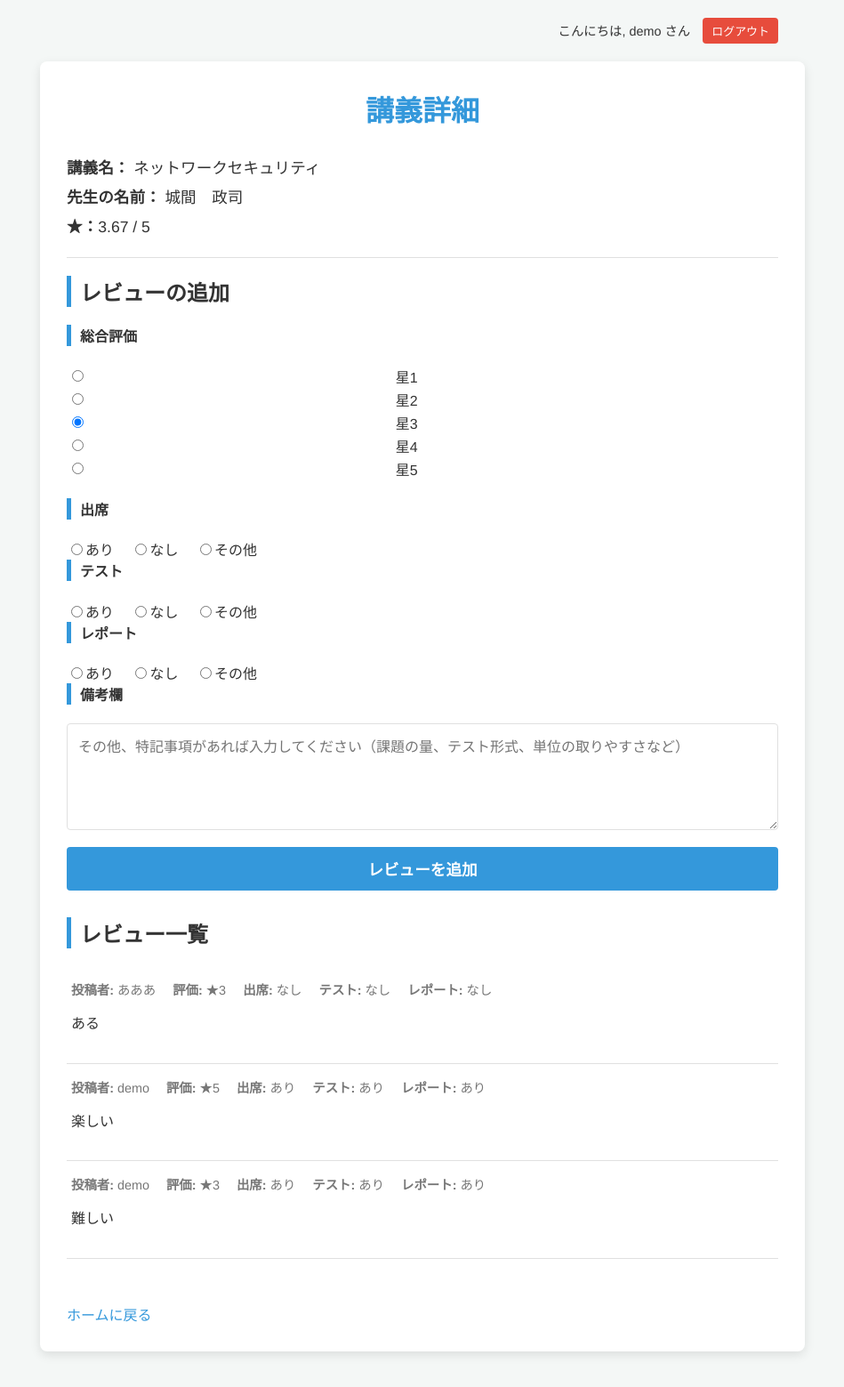
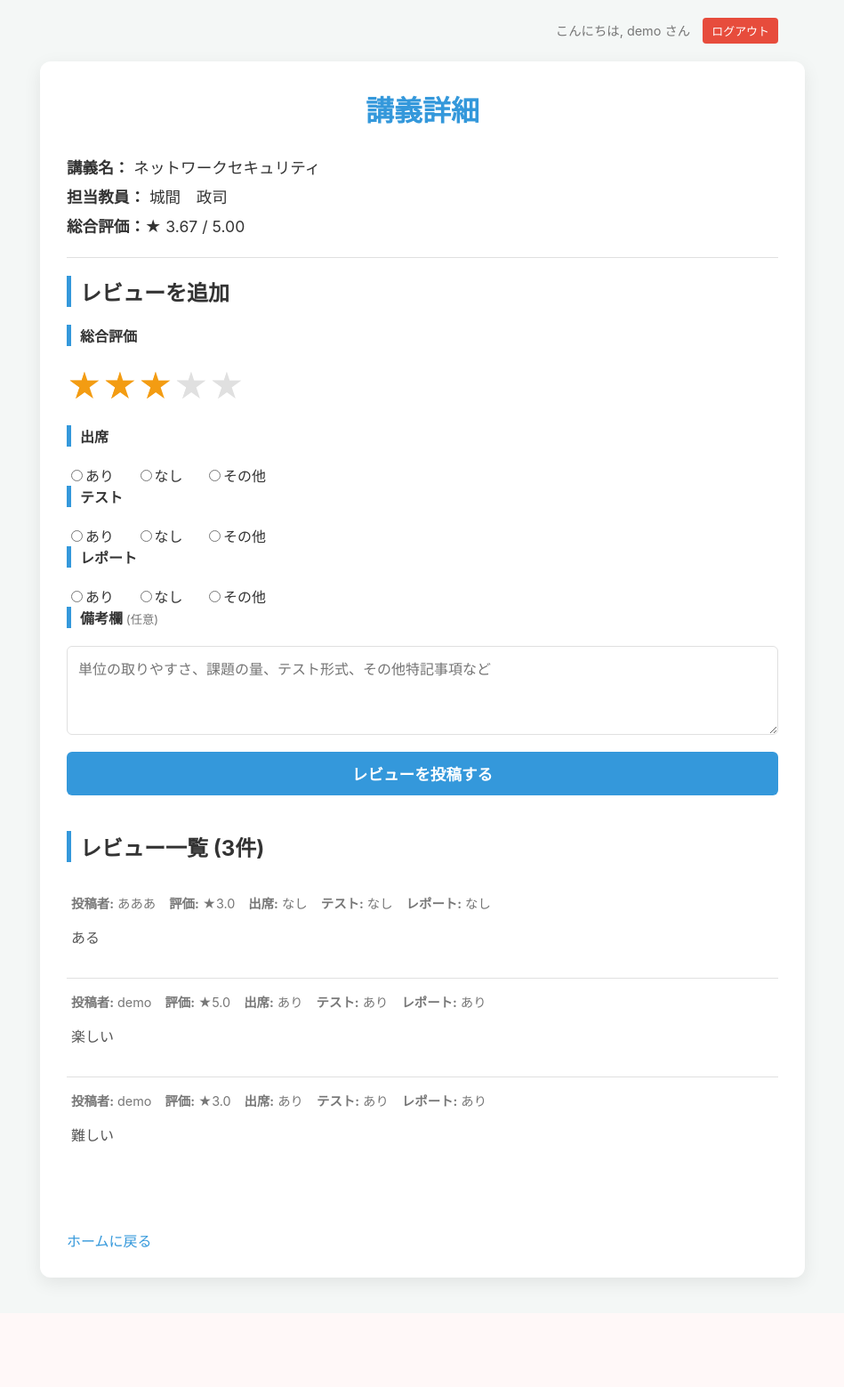
Before and after one commit to KAZUKIKUDA/team_OKIOTP, a Flask app: page /course/1 in a window 1280 px wide. Shown: the whole page at 89% size, without its empty margins (165-1114 px from the left). After the commit the page ends 1455 px from the top, so only its background shows below. Run offline with Flask 3, Linux system fonts and the light colour scheme; a user stored in the database is signed in.

Commit message:
add guest_login

```diff
--- a/lost_flask/app.py
+++ b/lost_flask/app.py
@@ -1,10 +1,11 @@
-# app.py (Scraping feature removed)
+# app.py (Star Rating Update)
 
 from flask import Flask, render_template, request, redirect, url_for, flash
 from flask_sqlalchemy import SQLAlchemy
 from flask_login import LoginManager, UserMixin, login_user, logout_user, login_required, current_user
 from werkzeug.security import generate_password_hash, check_password_hash
 import re
+import uuid
 from itsdangerous import URLSafeTimedSerializer, SignatureExpired, BadTimeSignature
 from flask_mail import Mail, Message
 from config import Config
@@ -21,8 +22,9 @@
 login_manager.init_app(app)
 login_manager.login_view = 'login'
 login_manager.login_message = "このページにアクセスするにはログインしてください。"
+login_manager.login_message_category = "danger"
 
-# --- Database Models (No changes) ---
+# --- Database Models ---
 class User(UserMixin, db.Model):
     id = db.Column(db.Integer, primary_key=True)
     username = db.Column(db.String(150), nullable=False, unique=True)
@@ -39,13 +41,15 @@
     @property
     def star_rating(self):
         if not self.reviews: return "評価なし"
+        # ▼▼▼ Handle float ratings ▼▼▼
         avg = sum(r.rating for r in self.reviews) / len(self.reviews)
         return f"{avg:.2f}"
 
 class Review(db.Model):
     id = db.Column(db.Integer, primary_key=True)
-    review = db.Column(db.Text, nullable=False)
-    rating = db.Column(db.Integer, nullable=False)
+    review = db.Column(db.Text, nullable=True)
+    # ▼▼▼ Changed rating to Float to allow 0.5 increments ▼▼▼
+    rating = db.Column(db.Float, nullable=False)
     attendance = db.Column(db.String(10), nullable=False)
     test = db.Column(db.String(10), nullable=False)
     report = db.Column(db.String(10), nullable=False)
@@ -57,12 +61,7 @@
 def load_user(user_id):
     return User.query.get(int(user_id))
 
-# --- Routes ---
-
-@app.route('/')
-@login_required
-def index():
-    return render_template('top.html')
+# --- Routes (Authentication) ---
 
 @app.route('/register', methods=['GET', 'POST'])
 def register():
@@ -70,24 +69,33 @@
         username = request.form.get('username')
         email = request.form.get('email')
         password = request.form.get('password')
+
         email_pattern = r'^e\d{6}@cs\.u-ryukyu\.ac\.jp$'
         if not re.match(email_pattern, email):
             flash('指定された形式の学内メールアドレスを使用してください。 (例: e235701@cs.u-ryukyu.ac.jp)', 'danger')
             return redirect(url_for('register'))
+
+        if User.query.filter_by(username=username).first():
+            flash('そのユーザー名は既に使用されています。', 'danger')
+            return redirect(url_for('register'))
         if User.query.filter_by(email=email).first():
             flash('このメールアドレスは既に使用されています。', 'danger')
             return redirect(url_for('register'))
+
         hashed_password = generate_password_hash(password, method='pbkdf2:sha256')
         new_user = User(username=username, email=email, password=hashed_password)
         db.session.add(new_user)
         db.session.commit()
+
         token = s.dumps(email, salt='email-confirm-salt')
         confirm_url = url_for('confirm_email', token=token, _external=True)
         html = render_template('email/activate.html', confirm_url=confirm_url)
-        msg = Message('メールアドレスの確認', recipients=[email], html=html)
+        msg = Message('講義レビュー | メールアドレスの確認', recipients=[email], html=html)
         mail.send(msg)
+
         flash('確認メールを送信しました。メール内のリンクをクリックして登録を完了してください。', 'success')
         return redirect(url_for('login'))
+
     return render_template('register.html')
 
 @app.route('/confirm_email/<token>')
@@ -97,13 +105,15 @@
     except (SignatureExpired, BadTimeSignature):
         flash('認証リンクが無効か、有効期限が切れています。', 'danger')
         return redirect(url_for('register'))
-    user = User.query.filter_by(email=email).first_or_404()
+
+    user = User.query.filter_by(email=email).first_or_4_04()
     if user.is_verified:
-        flash('このアカウントは既に認証済みです。', 'success')
+        flash('このアカウントは既に認証済みです。', 'info')
     else:
         user.is_verified = True
         db.session.commit()
         flash('メール認証が完了しました。ログインしてください。', 'success')
+
     return redirect(url_for('login'))
 
 @app.route('/login', methods=['GET', 'POST'])
@@ -112,15 +122,49 @@
         email = request.form.get('email')
         password = request.form.get('password')
         user = User.query.filter_by(email=email).first()
+
         if not user or not check_password_hash(user.password, password):
             flash('メールアドレスまたはパスワードが正しくありません。', 'danger')
             return redirect(url_for('login'))
+
         if not user.is_verified:
-            flash('アカウントがまだ認証されていません。送信されたメールを確認してください。', 'danger')
+            flash('アカウントがまだ認証されていません。送信されたメールを確認してください。', 'warning')
             return redirect(url_for('login'))
+
         login_user(user)
         return redirect(url_for('index'))
+
     return render_template('login.html')
+
+@app.route('/guest_login', methods=['GET', 'POST'])
+def guest_login():
+    if request.method == 'POST':
+        username = request.form.get('username')
+        if not username:
+            flash('お名前を入力してください。', 'danger')
+            return redirect(url_for('guest_login'))
+
+        if User.query.filter_by(username=username).first():
+            flash('その名前は登録済みのユーザーが使用しています。別の名前を入力してください。', 'danger')
+            return redirect(url_for('guest_login'))
+
+        guest_email = f"guest_{uuid.uuid4().hex}@demo.com"
+        hashed_password = generate_password_hash(f"guest_pw_{uuid.uuid4().hex}")
+
+        new_guest_user = User(
+            username=username,
+            email=guest_email,
+            password=hashed_password,
+            is_verified=True
+        )
+        db.session.add(new_guest_user)
+        db.session.commit()
+
+        login_user(new_guest_user)
+        flash(f'{username}さんとしてゲストログインしました。', 'success')
+        return redirect(url_for('index'))
+
+    return render_template('guest_login.html')
 
 @app.route('/logout')
 @login_required
@@ -128,25 +172,30 @@
     logout_user()
     return redirect(url_for('login'))
 
+# --- Routes (Core App) ---
+
+@app.route('/')
+@login_required
+def index():
+    return render_template('top.html')
+
 @app.route('/add', methods=['POST'])
 @login_required
 def add_course():
     name = request.form.get('name')
     teacher = request.form.get('teacher')
     if not name or not teacher:
-        flash('講義名と先生の名前を入力してください。', 'error')
+        flash('講義名と先生の名前を入力してください。', 'danger')
         return redirect(url_for('index'))
     existing_course = Course.query.filter_by(name=name).first()
     if existing_course:
-        flash('この講義は既に登録されています。', 'error')
+        flash('この講義は既に登録されています。', 'info')
         return redirect(url_for('index'))
     new_course = Course(name=name, teacher=teacher)
     db.session.add(new_course)
     db.session.commit()
     flash('講義を登録しました。レビューを追加してください。', 'success')
     return redirect(url_for('course_detail', id=new_course.id))
-
-# ▼▼▼ The /add_from_syllabus route has been removed. ▼▼▼
 
 @app.route('/search', methods=['POST'])
 @login_required
@@ -161,7 +210,7 @@
                 Course.teacher.like(f'%{search_term}%')
             )
         ).all()
-    return render_template('search.html', results=results)
+    return render_template('search.html', results=results, search_term=search_term)
 
 @app.route('/course/<int:id>')
 @login_required
@@ -173,17 +222,26 @@
 @login_required
 def add_review(id):
     course = Course.query.get_or_404(id)
-    review_text = request.form.get('review')
+    # ▼▼▼ Get rating from form and convert to float ▼▼▼
     rating = request.form.get('rating')
     attendance = request.form.get('attendance')
     test = request.form.get('test')
     report = request.form.get('report')
+    review_text = request.form.get('review')
+
     if not all([rating, attendance, test, report]):
-        flash('評価、出欠、テスト、レポートの項目はすべて入力してください。', 'error')
+        flash('評価、出欠、テスト、レポートの項目は必須です。', 'danger')
         return redirect(url_for('course_detail', id=id))
+
     new_review = Review(
-        review=review_text, rating=int(rating), attendance=attendance,
-        test=test, report=report, course_id=course.id, author=current_user
+        # ▼▼▼ Store rating as a float ▼▼▼
+        rating=float(rating),
+        attendance=attendance,
+        test=test,
+        report=report,
+        review=review_text,
+        course_id=course.id,
+        author=current_user
     )
     db.session.add(new_review)
     db.session.commit()
--- a/lost_flask/static/style.css
+++ b/lost_flask/static/style.css
@@ -1,23 +1,27 @@
-/* static/style.css */
+/* static/style.css (Complete Version) */
 
-/* --- 基本設定 & 変数 --- */
+/* --- CSS Variables & Basic Setup --- */
 :root {
     --primary-color: #3498db;
     --primary-hover-color: #2980b9;
     --success-color: #2ecc71;
     --success-hover-color: #27ae60;
     --danger-color: #e74c3c;
+    --warning-color: #f39c12; /* For star rating */
+    --info-color: #3498db;
+    --guest-color: #95a5a6;
+    --guest-hover-color: #7f8c8d;
     --bg-color: #f4f7f6;
     --text-color: #333;
     --light-text-color: #777;
     --border-color: #e0e0e0;
     --card-bg-color: #ffffff;
-    --shadow-color: rgba(0, 0, 0, 0.1);
+    --shadow-color: rgba(0, 0, 0, 0.08);
 }
 
-/* --- 全体スタイル --- */
+/* --- General Styles --- */
 body {
-    font-family: 'Helvetica Neue', Arial, 'Hiragino Kaku Gothic ProN', 'Hiragino Sans', Meiryo, sans-serif;
+    font-family: -apple-system, BlinkMacSystemFont, 'Helvetica Neue', Arial, 'Hiragino Kaku Gothic ProN', 'Hiragino Sans', Meiryo, sans-serif;
     background-color: var(--bg-color);
     color: var(--text-color);
     margin: 0;
@@ -30,31 +34,34 @@
     margin: 20px auto;
     background: var(--card-bg-color);
     padding: 30px;
-    border-radius: 8px;
-    box-shadow: 0 4px 12px var(--shadow-color);
+    border-radius: 12px;
+    box-shadow: 0 6px 20px var(--shadow-color);
 }
 
 a {
     color: var(--primary-color);
     text-decoration: none;
+    transition: color 0.2s;
 }
 a:hover {
+    color: var(--primary-hover-color);
     text-decoration: underline;
 }
 
 hr {
     border: none;
     border-top: 1px solid var(--border-color);
-    margin: 20px 0;
+    margin: 30px 0;
 }
 
-/* --- ヘッダー --- */
+/* --- Headers --- */
 .user-header {
     max-width: 800px;
     margin: 0 auto 10px;
     padding: 0 10px;
     text-align: right;
     font-size: 0.9em;
+    color: var(--light-text-color);
 }
 
 .main-header {
@@ -75,13 +83,22 @@
     padding: 12px;
     margin-bottom: 15px;
     border: 1px solid var(--border-color);
-    border-radius: 4px;
+    border-radius: 6px;
     box-sizing: border-box;
     font-size: 1em;
+    transition: border-color 0.2s, box-shadow 0.2s;
+}
+input[type="text"]:focus,
+input[type="email"]:focus,
+input[type="password"]:focus,
+textarea:focus {
+    outline: none;
+    border-color: var(--primary-color);
+    box-shadow: 0 0 0 3px rgba(52, 152, 219, 0.2);
 }
 textarea {
     resize: vertical;
-    min-height: 120px;
+    min-height: 100px;
 }
 
 .btn {
@@ -89,15 +106,18 @@
     padding: 12px;
     color: #fff;
     border: none;
-    border-radius: 4px;
+    border-radius: 6px;
     cursor: pointer;
     font-size: 1.1em;
     font-weight: bold;
-    transition: background-color 0.3s;
+    transition: background-color 0.2s;
     background-color: var(--primary-color);
+    text-decoration: none !important;
+    box-sizing: border-box; /* For layout consistency */
 }
 .btn:hover {
     background-color: var(--primary-hover-color);
+    text-decoration: none !important;
 }
 
 .btn-logout {
@@ -170,46 +203,100 @@
     margin: 8px 0;
     font-size: 1.1em;
 }
-
 section {
-    margin-bottom: 30px;
+    margin-bottom: 40px;
 }
 section h2, section h4 {
     margin-top: 0;
     border-left: 5px solid var(--primary-color);
     padding-left: 10px;
+    margin-bottom: 20px;
 }
-
-.rating-table, .review-table {
+.review-table, .search-results-table {
     width: 100%;
     border-collapse: collapse;
     margin-bottom: 20px;
 }
-.review-table tr {
+.review-table tr:not(:last-child) {
     border-bottom: 1px solid var(--border-color);
 }
-.review-table td {
+.review-table td, .search-results-table td {
     padding: 15px 5px;
 }
-
+.search-results-table th {
+    padding: 12px 5px;
+    text-align: left;
+    background-color: var(--bg-color);
+    border-bottom: 2px solid var(--primary-color);
+}
+.search-results-table tr:hover {
+    background-color: #f9f9f9;
+}
 .review-meta {
     font-size: 0.9em;
     color: var(--light-text-color);
     margin-bottom: 10px;
+    display: flex;
+    flex-wrap: wrap;
+    gap: 15px;
 }
 .review-meta span {
-    margin-right: 15px;
+    white-space: nowrap;
 }
 .review-text {
-    line-height: 1.6;
-    white-space: pre-wrap; /* 改行を保持 */
+    line-height: 1.7;
+    white-space: pre-wrap;
+    color: #555;
 }
-
 .radio-group label {
-    margin-right: 15px;
+    margin-right: 20px;
 }
-
 .back-link {
     display: inline-block;
     margin-top: 20px;
 }
+
+/* --- Interactive Star Rating (Final Version) --- */
+.star-rating-input {
+    display: flex;
+    flex-direction: row-reverse;
+    justify-content: flex-end;
+    font-size: 2.5em;
+    margin-bottom: 20px;
+}
+
+.star-rating-input input {
+    display: none;
+}
+
+.star-rating-input .star {
+    position: relative;
+    display: block;
+    width: 1em;
+    cursor: pointer;
+    color: #e0e0e0;
+    transition: color 0.2s;
+}
+
+.star-rating-input .star.half {
+    width: 0.5em;
+    overflow: hidden;
+}
+
+.star-rating-input .star.half-right {
+    width: 0.5em;
+    overflow: hidden;
+    direction: rtl;
+}
+
+.star-rating-input .star.half::before {
+    content: '★';
+    position: absolute;
+    width: 1em;
+}
+
+.star-rating-input label:hover,
+.star-rating-input label:hover ~ label,
+.star-rating-input input:checked ~ label {
+    color: var(--warning-color);
+}
--- a/lost_flask/templates/detail.html
+++ b/lost_flask/templates/detail.html
@@ -15,14 +15,7 @@
         <header class="main-header">
             <h1>講義詳細</h1>
         </header>
-        <section class="course-info">
-            <p><strong>講義名：</strong> {{ course.name }}</p>
-            <p><strong>先生の名前：</strong> {{ course.teacher }}</p>
-            <p><strong>★：</strong>{{ course.star_rating }} / 5</p>
-        </section>
 
-        <section>
-            <h2>レビューの追加</h2>
         {% with messages = get_flashed_messages(with_categories=true) %}
             {% if messages %}
               {% for category, message in messages %}
@@ -30,20 +23,33 @@
               {% endfor %}
             {% endif %}
         {% endwith %}
+
+        <section class="course-info">
+            <p><strong>講義名：</strong> {{ course.name }}</p>
+            <p><strong>担当教員：</strong> {{ course.teacher }}</p>
+            <p><strong>総合評価：</strong>★ {{ course.star_rating }} / 5.00</p>
+        </section>
+
+        <section>
+            <h2>レビューを追加</h2>
             <form action="{{ url_for('add_review', id=course.id) }}" method="post">
-                <!-- ▼▼▼ 自由入力欄はここから削除 ▼▼▼ -->
 
                 <h4>総合評価</h4>
-                <table class="rating-table">
-                    {% for i in range(1, 6) %}
-                    <tr>
-                        <td><input type="radio" id="star{{i}}" name="rating" value="{{i}}" {% if i == 3 %}checked{% endif %}></td>
-                        <td><label for="star{{i}}">星{{i}}</label></td>
-                    </tr>
-                    {% endfor %}
-                </table>
+                <!-- ▼▼▼ Final Corrected Star Rating HTML ▼▼▼ -->
+                <div class="star-rating-input">
+                    <input type="radio" id="rating-5" name="rating" value="5.0" required><label class="star half-right" for="rating-5">★</label>
+                    <input type="radio" id="rating-4.5" name="rating" value="4.5"><label class="star half" for="rating-4.5">★</label>
+                    <input type="radio" id="rating-4" name="rating" value="4.0"><label class="star half-right" for="rating-4">★</label>
+                    <input type="radio" id="rating-3.5" name="rating" value="3.5"><label class="star half" for="rating-3.5">★</label>
+                    <input type="radio" id="rating-3" name="rating" value="3.0" checked><label class="star half-right" for="rating-3">★</label>
+                    <input type="radio" id="rating-2.5" name="rating" value="2.5"><label class="star half" for="rating-2.5">★</label>
+                    <input type="radio" id="rating-2" name="rating" value="2.0"><label class="star half-right" for="rating-2">★</label>
+                    <input type="radio" id="rating-1.5" name="rating" value="1.5"><label class="star half" for="rating-1.5">★</label>
+                    <input type="radio" id="rating-1" name="rating" value="1.0"><label class="star half-right" for="rating-1">★</label>
+                    <input type="radio" id="rating-0.5" name="rating" value="0.5"><label class="star half" for="rating-0.5">★</label>
+                </div>
+                <!-- ▲▲▲▲▲▲▲▲▲▲▲▲▲▲▲▲▲▲▲▲▲▲▲▲▲▲▲▲▲▲▲ -->
 
-                <div class="review-options">
                 <h4>出席</h4>
                 <div class="radio-group">
                     <label><input type="radio" name="attendance" value="あり" required>あり</label>
@@ -64,18 +70,16 @@
                     <label><input type="radio" name="report" value="なし">なし</label>
                     <label><input type="radio" name="report" value="その他">その他</label>
                 </div>
-                </div>
 
-                <!-- ▼▼▼ ここに「備考欄」として移動 ▼▼▼ -->
-                <h4>備考欄</h4>
-                <textarea name="review" placeholder="その他、特記事項があれば入力してください（課題の量、テスト形式、単位の取りやすさなど）" required></textarea>
+                <h4>備考欄 <small style="font-weight:normal; color:var(--light-text-color)">(任意)</small></h4>
+                <textarea name="review" placeholder="単位の取りやすさ、課題の量、テスト形式、その他特記事項など"></textarea>
 
-                <button type="submit" class="btn">レビューを追加</button>
+                <button type="submit" class="btn">レビューを投稿する</button>
             </form>
         </section>
 
         <section>
-            <h2>レビュー一覧</h2>
+            <h2>レビュー一覧 ({{ course.reviews|length }}件)</h2>
             {% if course.reviews %}
             <table class="review-table">
                 {% for review in course.reviews | reverse %}
@@ -83,18 +87,20 @@
                     <td>
                         <div class="review-meta">
                             <span><strong>投稿者:</strong> {{ review.author.username }}</span>
-                            <span><strong>評価:</strong> ★{{ review.rating }}</span>
+                            <span><strong>評価:</strong> ★{{ "%.1f"|format(review.rating) }}</span>
                             <span><strong>出席:</strong> {{ review.attendance }}</span>
                             <span><strong>テスト:</strong> {{ review.test }}</span>
                             <span><strong>レポート:</strong> {{ review.report }}</span>
                         </div>
+                        {% if review.review %}
                         <p class="review-text">{{ review.review }}</p>
+                        {% endif %}
                     </td>
                 </tr>
                 {% endfor %}
             </table>
             {% else %}
-            <p>レビューがまだありません。</p>
+            <p>この講義にはまだレビューがありません。</p>
             {% endif %}
         </section>
         <a href="{{ url_for('index') }}" class="back-link">ホームに戻る</a>
```
Also changed, not shown: other parts of lost_flask/static/style.css (+28 -14 lines), lost_flask/templates/guest_login.html (added, +26 -0 lines), lost_flask/templates/login.html (+7 -0 lines), lost_flask/instance/lectures.db. Lines whose indentation alone changed are shown as unchanged.
